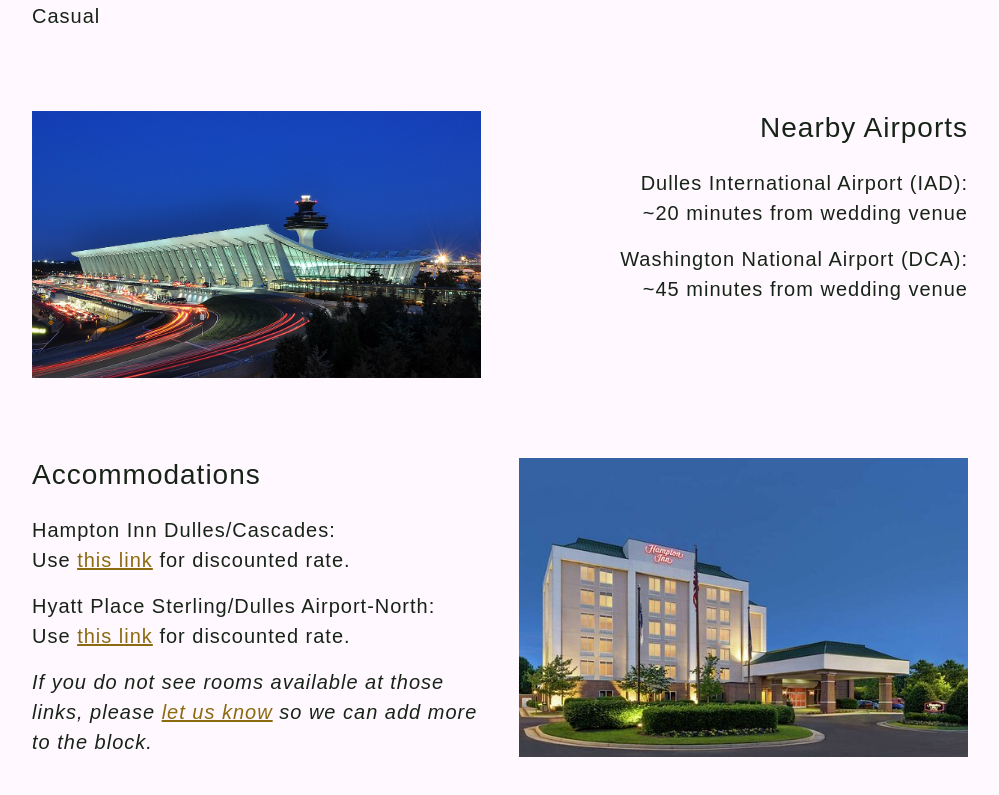
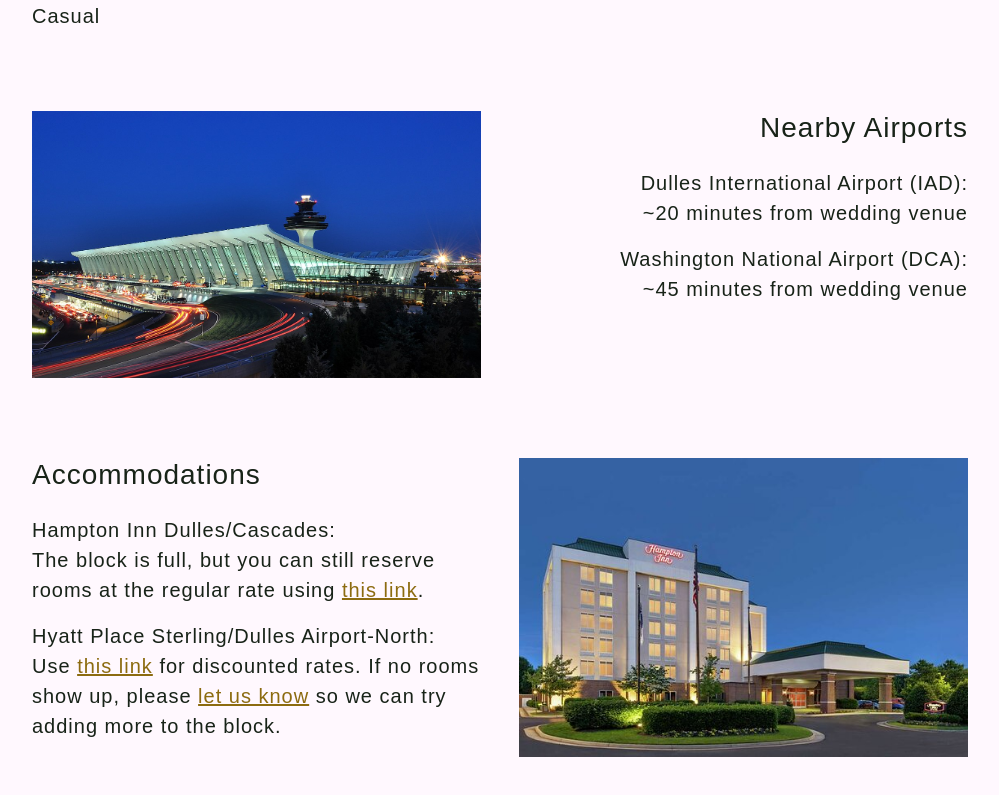
Before and after one commit to HannahStahl/wedding, a React (Create React App) app: page /logistics in a window 1280 px wide. Shown: the part 1564-2359 px from the top of the page, without its empty margins (140-1139 px from the left). Built offline with nearby package versions, Linux system fonts and the light colour scheme; a web font is replaced by a local one.

Commit message:
Update hotel info

```diff
--- a/src/App.css
+++ b/src/App.css
@@ -330,13 +330,3 @@
     text-align: left;
   }
 }
-
-.hotel-note {
-  font-style: italic;
-}
-
-@media all and (min-width: 1100px) {
-  .hotel-note {
-    max-width: 450px;
-  }
-}
--- a/src/components/Logistics.js
+++ b/src/components/Logistics.js
@@ -106,14 +106,12 @@
             <h1 className="logistics-header">Accommodations</h1>
             <p>
               <b>Hampton Inn Dulles/Cascades:</b><br />
-              Use <a href="http://l.h4.hilton.com/rts/go2.aspx?h=2620167&tp=i-16D9-Ak-a7L-DcqNmR-24-13qKQm-1c-l8f7Zf3UW8-bw91S&x=www.my-event.hilton.com/wasslhx-hcw-f281d9dc-f5eb-4baf-badc-1965309a4260/" target="_blank" rel="noopener noreferrer">this link</a> for discounted rate.
+              The block is full, but you can still reserve rooms at the regular rate using{' '}
+              <a href="https://www.hilton.com/en/book/reservation/rooms/?ctyhocn=WASSLHX&arrivalDate=2023-10-06&departureDate=2023-10-08&room1NumAdults=2" target="_blank" rel="noopener noreferrer">this link</a>.
             </p>
             <p>
               <b>Hyatt Place Sterling/Dulles Airport-North:</b><br />
-              Use <a href="https://www.hyatt.com/en-US/group-booking/IADZN/G-BSWB" target="_blank" rel="noopener noreferrer">this link</a> for discounted rate.
-            </p>
-            <p className="hotel-note">
-              If you do not see rooms available at those links, please <a href="mailto:hannahstahl14@gmail.com">let us know</a> so we can add more to the block.
+              Use <a href="https://www.hyatt.com/en-US/group-booking/IADZN/G-BSWB" target="_blank" rel="noopener noreferrer">this link</a> for discounted rates. If no rooms show up, please <a href="mailto:hannahstahl14@gmail.com">let us know</a> so we can try adding more to the block.
             </p>
           </div>
           <div>
```
